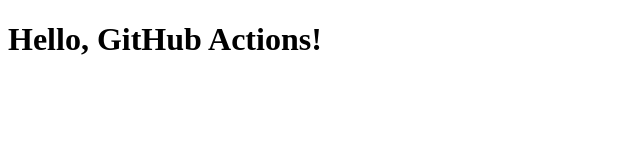
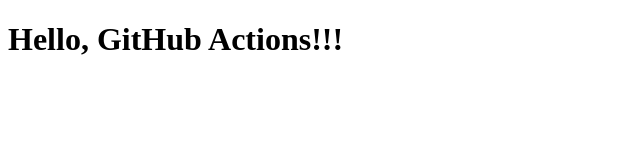
Before and after one commit to Vinitha1702y/gh-deployment-workflow, a plain HTML site: page gh-deployment-workflow/index.html in a window 1280 px wide. Shown: the full height of the page, 0-640 px from the left. Drawn offline with Linux system fonts and the light colour scheme.

Commit message:
changed one

```diff
--- a/gh-deployment-workflow/index.html
+++ b/gh-deployment-workflow/index.html
@@ -5,6 +5,6 @@
     <title>Hello GitHub Actions</title>
 </head>
 <body>
-    <h1>Hello, GitHub Actions!</h1>
+    <h1>Hello, GitHub Actions!!!</h1>
 </body>
 </html>
```
